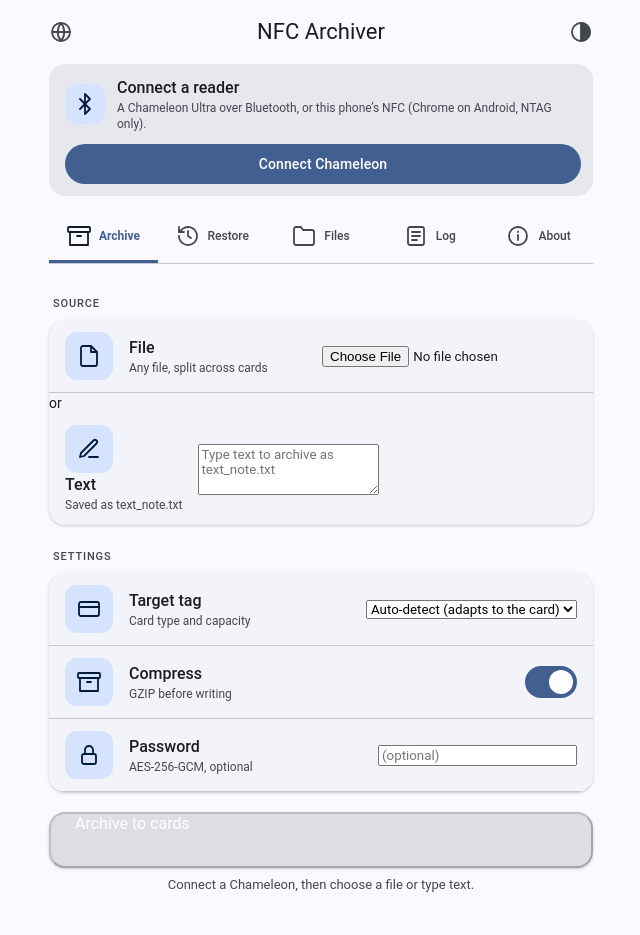
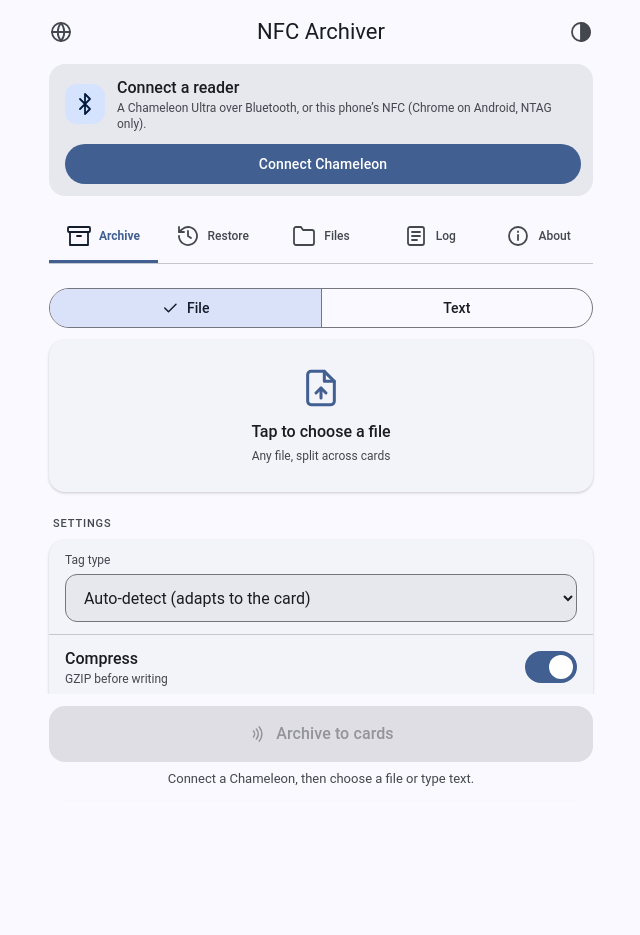
Before and after one commit to mezinster/nfcarchiver, a web app: page /app/index.html in a window 1280 px wide. Shown: the whole page, without its empty margins (319-959 px from the left). Before the commit the page ends 892 px from the top, so only its background shows below. Run offline with its HTML, style and script files only (its server is not run), Linux system fonts and the light colour scheme; data that the repository does not hold is empty.

Commit message:
feat(webapp): File | Text source picker, M3 settings card and estimate panel
pickSource makes the mode explicit: a chosen file is no longer written from
Text mode.

Co-Authored-By: Claude Opus 5.5 <noreply@anthropic.com>

```diff
--- a/webapp/app/index.html
+++ b/webapp/app/index.html
@@ -521,40 +521,39 @@
       </div>
 
       <section id="panel-archive" role="tabpanel">
-        <span class="section-label" data-i18n="sectionSource">Source</span>
-        <div class="card">
-          <div class="row row-flush">
-            <span class="icon-tile"><svg class="ico"><use href="#i-file"/></svg></span>
-            <div class="row-text">
-              <div class="row-name" data-i18n="sourceFile">File</div>
-              <div class="row-sub" data-i18n="subChooseFile">Any file, split across cards</div>
+        <div class="archive-form">
+          <div class="seg-button" role="group" data-i18n-title="sectionSource" title="Source">
+            <button id="source-file-btn" type="button" aria-pressed="true"><span data-i18n="sourceFile">File</span></button>
+            <button id="source-text-btn" type="button" aria-pressed="false"><span data-i18n="sourceText">Text</span></button>
           </div>
-            <div class="row-control"><input type="file" id="file" /></div>
-          </div>
-          <!-- The two sources are alternatives, not a sequence: an "or" rule
-               reading between them says so far better than a plain divider. -->
-          <div class="or-divider"><span data-i18n="orSeparator">or</span></div>
-          <div class="row row-col">
-            <div class="row-col-head">
-              <span class="icon-tile"><svg class="ico"><use href="#i-pencil"/></svg></span>
-              <div class="row-text">
-                <div class="row-name" data-i18n="sourceText">Text</div>
-                <div class="row-sub" data-i18n="subTypeText">Saved as text_note.txt</div>
-              </div>
-            </div>
-            <textarea id="text" rows="3" data-i18n-placeholder="textPlaceholder" placeholder="Type text to archive as text_note.txt"></textarea>
-          </div>
+
+          <label id="file-pick" class="card file-pick">
+            <input type="file" id="file" class="sr-only" />
+            <span class="file-empty">
+              <svg class="ico" aria-hidden="true"><use href="#i-upload"/></svg>
+              <span class="row-name" data-i18n="sourceChooseFile">Tap to choose a file</span>
+              <span class="row-sub" data-i18n="subChooseFile">Any file, split across cards</span>
+            </span>
+            <span class="row file-chosen">
+              <span class="icon-tile"><svg class="ico" aria-hidden="true"><use href="#i-file"/></svg></span>
+              <span class="row-text"><span id="file-name" class="row-name"></span><span id="file-size" class="row-sub"></span></span>
+              <svg class="ico ok" aria-hidden="true"><use href="#i-check-circle"/></svg>
+            </span>
+            <span class="file-change" data-i18n="sourceTapToChange">Tap to change</span>
+          </label>
+
+          <div id="text-source" class="card text-source" hidden>
+            <label class="field">
+              <textarea id="text" rows="4" data-i18n-placeholder="textPlaceholder" placeholder="Type text to archive as text_note.txt"></textarea>
+              <span class="field-help" data-i18n="subTypeText">Saved as text_note.txt</span>
+            </label>
           </div>
 
           <span class="section-label" data-i18n="sectionSettings">Settings</span>
           <div class="card">
-          <div class="row">
-            <span class="icon-tile"><svg class="ico"><use href="#i-card"/></svg></span>
-            <div class="row-text">
-              <div class="row-name" data-i18n="targetTag">target tag</div>
-              <div class="row-sub" data-i18n="subTargetTag">Card type and capacity</div>
-            </div>
-            <div class="row-control">
+            <div class="row row-stack">
+              <label class="field">
+                <span class="field-label" data-i18n="tagTypeLabel">Tag type</span>
                 <select id="target-tag">
                   <option value="auto" selected data-i18n="targetAuto">Auto-detect (adapts to the card)</option>
                   <option value="720">Mifare Classic 1K — 752 B</option>
@@ -562,40 +561,36 @@
                   <option value="NTAG215">NTAG215 — 504 B</option>
                   <option value="NTAG216">NTAG216 — 888 B</option>
                 </select>
-            </div>
+              </label>
             </div>
             <div class="row">
-            <span class="icon-tile"><svg class="ico"><use href="#i-archive"/></svg></span>
               <div class="row-text">
                 <div class="row-name" data-i18n="compress">compress</div>
                 <div class="row-sub" data-i18n="subCompress">GZIP before writing</div>
               </div>
-            <div class="row-control">
               <label class="switch"><input type="checkbox" id="compress" checked /><span class="switch-track"></span></label>
             </div>
+            <div class="row row-stack">
+              <label class="field">
+                <span class="field-label" data-i18n="passwordLabel">Password (optional)</span>
+                <span class="with-icon"><svg class="ico" aria-hidden="true"><use href="#i-lock"/></svg><input type="password" id="apass" autocomplete="new-password" data-i18n-placeholder="subPassword" placeholder="AES-256-GCM, optional" /></span>
+              </label>
             </div>
-          <div class="row">
-            <span class="icon-tile"><svg class="ico"><use href="#i-lock"/></svg></span>
-            <div class="row-text">
-              <div class="row-name" data-i18n="password">password</div>
-              <div class="row-sub" data-i18n="subPassword">AES-256-GCM, optional</div>
-            </div>
-            <div class="row-control">
-              <input type="password" id="apass" data-i18n-placeholder="optionalPlaceholder" placeholder="(optional)" />
+            <div id="cardcount" class="estimate" aria-live="polite"></div>
           </div>
         </div>
-          <div id="cardcount" class="cardcount"></div>
+
+        <!-- Replaced by #archive-stage in the next task; kept so writing still works. -->
+        <div class="card" id="archive-progress-row" hidden style="margin-top:12px;padding:16px">
+          <progress id="archive-bar"></progress>
+          <span id="archive-progress-label" class="row-sub"></span>
         </div>
 
-        <div style="margin-top:1.25rem">
-          <button id="archive" class="btn-primary" disabled data-i18n="archiveToCards">Archive to cards</button>
+        <div class="sticky-action">
+          <button id="archive" class="btn btn-primary" type="button" disabled><svg class="ico" aria-hidden="true"><use href="#i-nfc"/></svg><span data-i18n="archiveToCards">Archive to cards</span></button>
+          <p id="archive-hint" class="action-hint"></p>
+          <div class="status" id="archive-status" role="status" data-i18n="archiveIdle">Connect a Chameleon, then choose a file or type text.</div>
         </div>
-
-        <div class="card" id="archive-progress-row" hidden style="margin-top:0.75rem;padding:16px 18px">
-          <progress id="archive-bar"></progress>
-          <span id="archive-progress-label" class="progress-label"></span>
-        </div>
-        <div class="status" id="archive-status" data-i18n="archiveIdle">Connect a Chameleon, then choose a file or type text.</div>
       </section>
 
       <section id="panel-restore" role="tabpanel" hidden>
```
Also changed, not shown: webapp/app/source.ts (added, +17 -0 lines), webapp/app/ui/archive-panel.ts (+44 -13 lines), 2 other files. Lines whose indentation alone changed are shown as unchanged.
